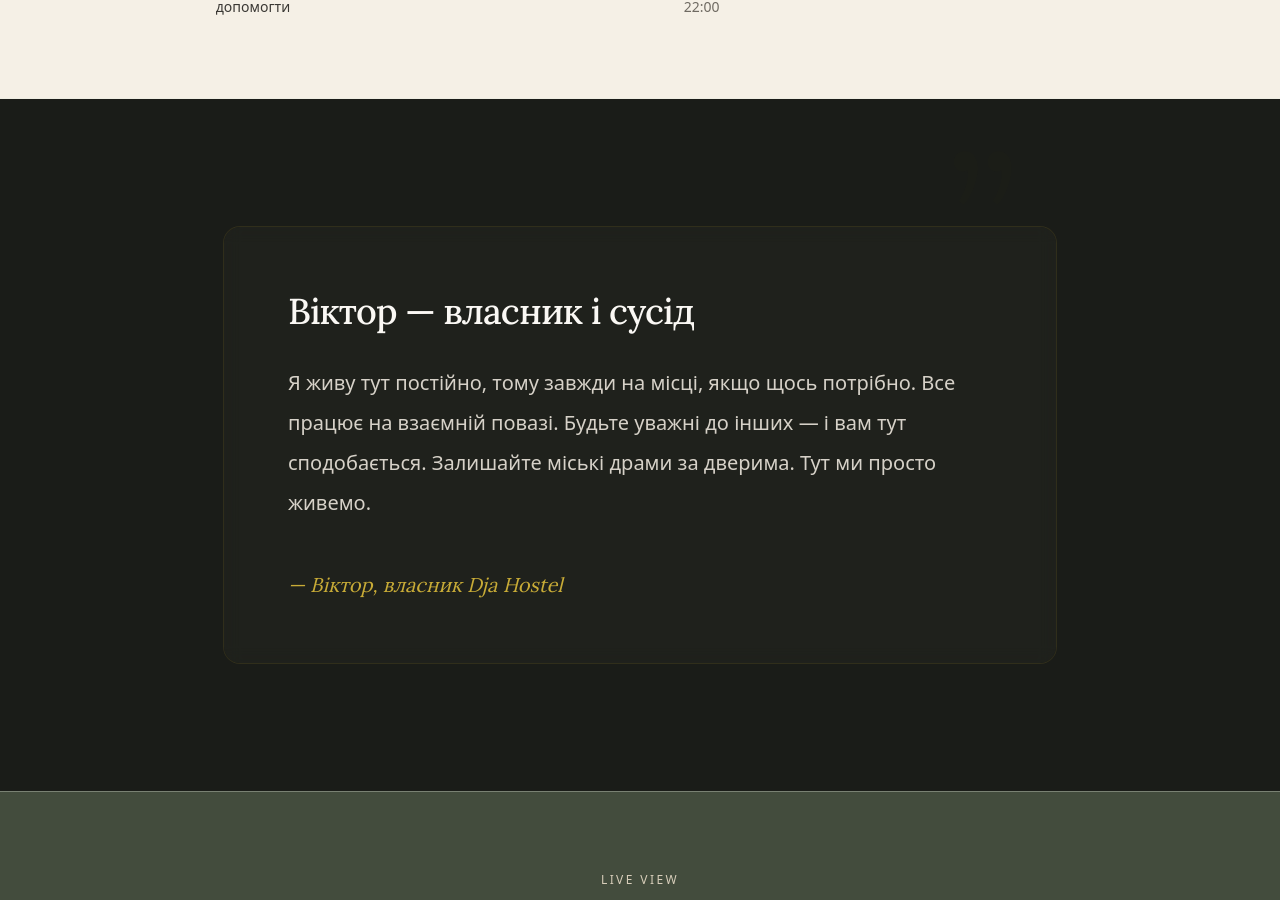
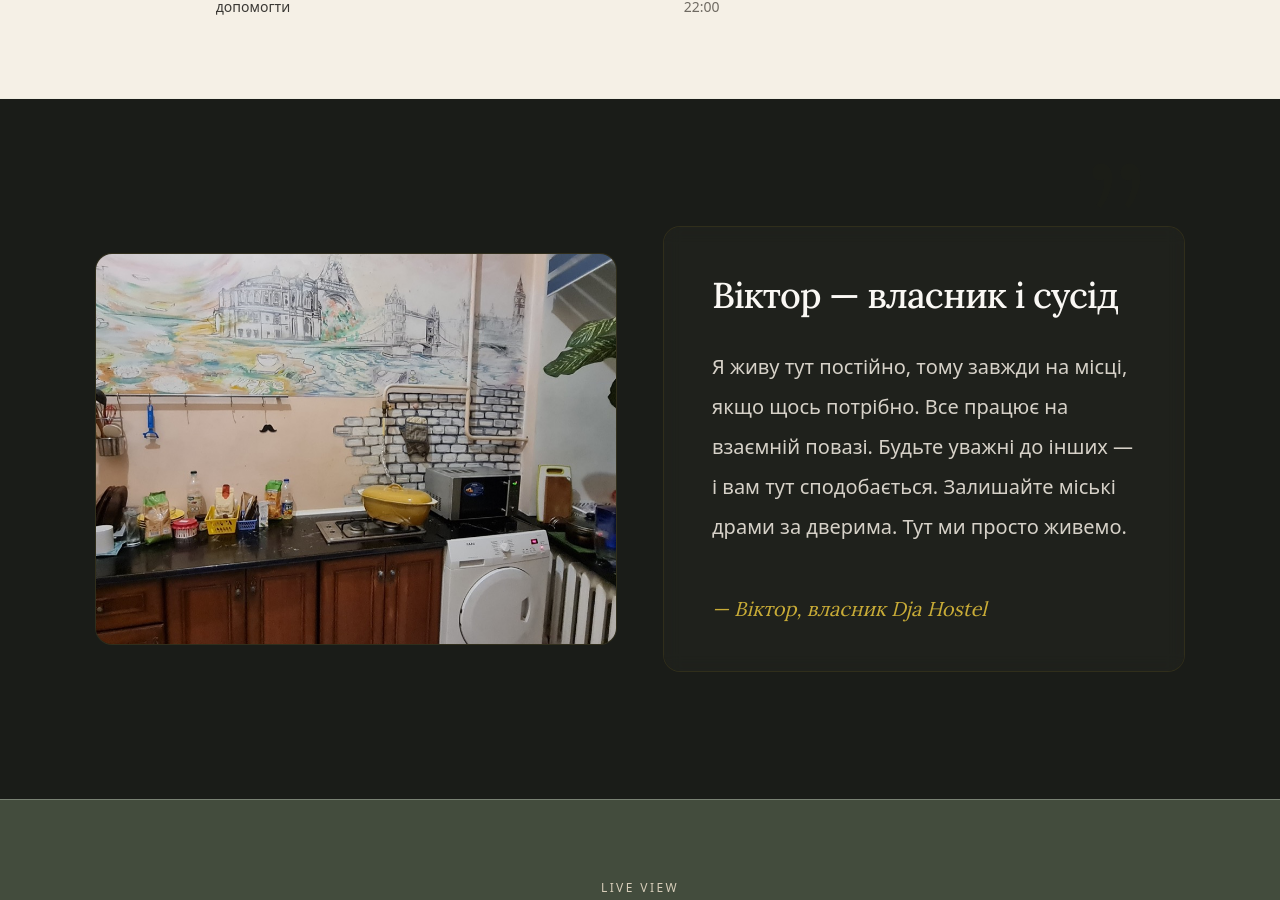
Before and after one commit to Vicont2112/djahostel-new, a Next.js app: page / in a window 1280 px wide. Shown: the part 1440-2340 px from the top of the page. Built offline with nearby package versions, Linux system fonts and the light colour scheme.

Commit message:
style: enhance HostSection with warm kitchen visual and final copy polish

```diff
--- a/components/host/HostSection.tsx
+++ b/components/host/HostSection.tsx
@@ -1,5 +1,6 @@
 "use client";
 
+import Image from "next/image";
 import { useLanguage } from "@/components/providers/LanguageProvider";
 
 export function HostSection() {
@@ -10,10 +11,20 @@ export function HostSection() {
 
   return (
     <section className="bg-[#1a1c18] py-20 md:py-32">
-      <div className="mx-auto max-w-4xl px-4 sm:px-8">
-        <div className="relative rounded-2xl bg-[#242621]/50 p-8 md:p-16 ring-1 ring-[#f4d03f]/10 backdrop-blur-sm">
+      <div className="mx-auto max-w-6xl px-4 sm:px-8">
+        <div className="grid gap-12 lg:grid-cols-2 lg:items-center">
+          <div className="relative aspect-[4/3] overflow-hidden rounded-2xl ring-1 ring-[#f4d03f]/10">
+            <Image
+              src="/media/gallery/kitchen.jpg"
+              alt="Dja Hostel Kitchen"
+              fill
+              className="object-cover transition-transform duration-700 hover:scale-105"
+            />
+          </div>
+
+          <div className="relative rounded-2xl bg-[#242621]/50 p-8 md:p-12 ring-1 ring-[#f4d03f]/10 backdrop-blur-sm">
             {/* Decorative quote mark */}
-          <div className="absolute top-0 right-10 -translate-y-1/2 select-none font-serif text-[12rem] leading-none text-[#f4d03f]/5 opacity-20">
+            <div className="absolute top-0 right-10 -translate-y-1/2 select-none font-serif text-[10rem] leading-none text-[#f4d03f]/5 opacity-20">
               &rdquo;
             </div>
 
@@ -36,6 +47,7 @@ export function HostSection() {
             </div>
           </div>
         </div>
+      </div>
     </section>
   );
 }
```
Lines whose indentation alone changed are shown as unchanged.
